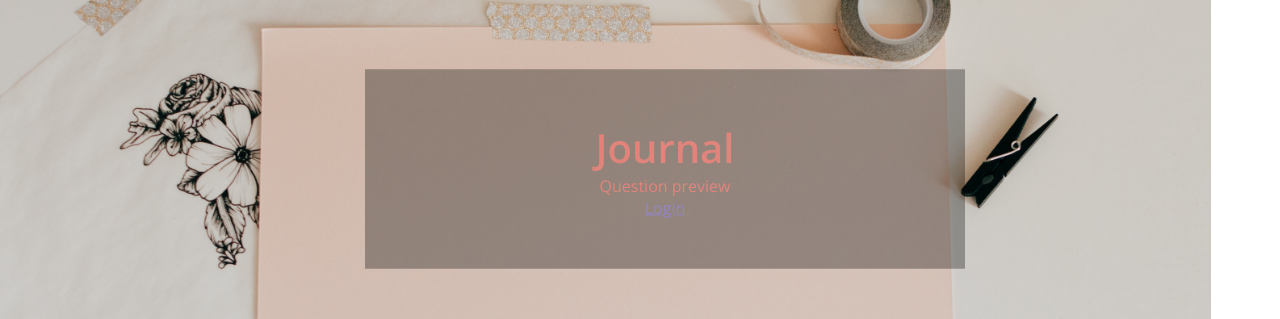
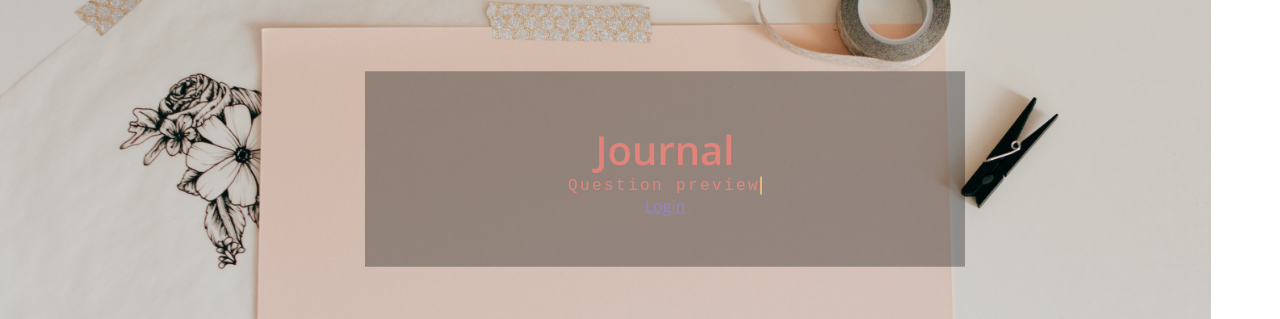
Before and after one commit to janicey27/Diurnalis, a React app: page / in a window 1280 px wide. Shown: the part 176-495 px from the top of the page. Built offline with nearby package versions, Linux system fonts and the light colour scheme; the HTML template or start-up script is replaced by a standard one.

Commit message:
more homepage updates and fun animations

```diff
--- a/client/src/components/pages/Home.js
+++ b/client/src/components/pages/Home.js
@@ -7,7 +7,7 @@ export default class Home extends React.Component {
         return (
             <div className="center box">
                 <div className="title">Journal</div>
-                <div className="subtitle">Question preview</div>
+                <div className="subtitle typewriter">Question preview</div>
                 <div className="enter">
                     <a className="login" href="/auth/google">Login</a>
                 </div>
--- a/client/src/css/home.css
+++ b/client/src/css/home.css
@@ -13,5 +13,29 @@ body {
 }
 
 .subtitle{
+    font-family: 'Courier New', sans-serif;
     font-weight: 400
 }
+
+.typewriter {
+    overflow: hidden; /* Ensures the content is not revealed until the animation */
+    border-right: .15em solid orange; /* The typwriter cursor */
+    white-space: nowrap; /* Keeps the content on a single line */
+    margin: 0 auto; /* Gives that scrolling effect as the typing happens */
+    letter-spacing: .15em; /* Adjust as needed */
+    animation:
+      typing 1.5s steps(20, end),
+      blink-caret .75s step-end infinite;
+  }
+
+  /* The typing effect */
+  @keyframes typing {
+    from { width: 0 }
+    to { width: 50% }
+  }
+
+  /* The typewriter cursor effect */
+  @keyframes blink-caret {
+    from, to { border-color: transparent }
+    50% { border-color: orange; }
+  }
```
